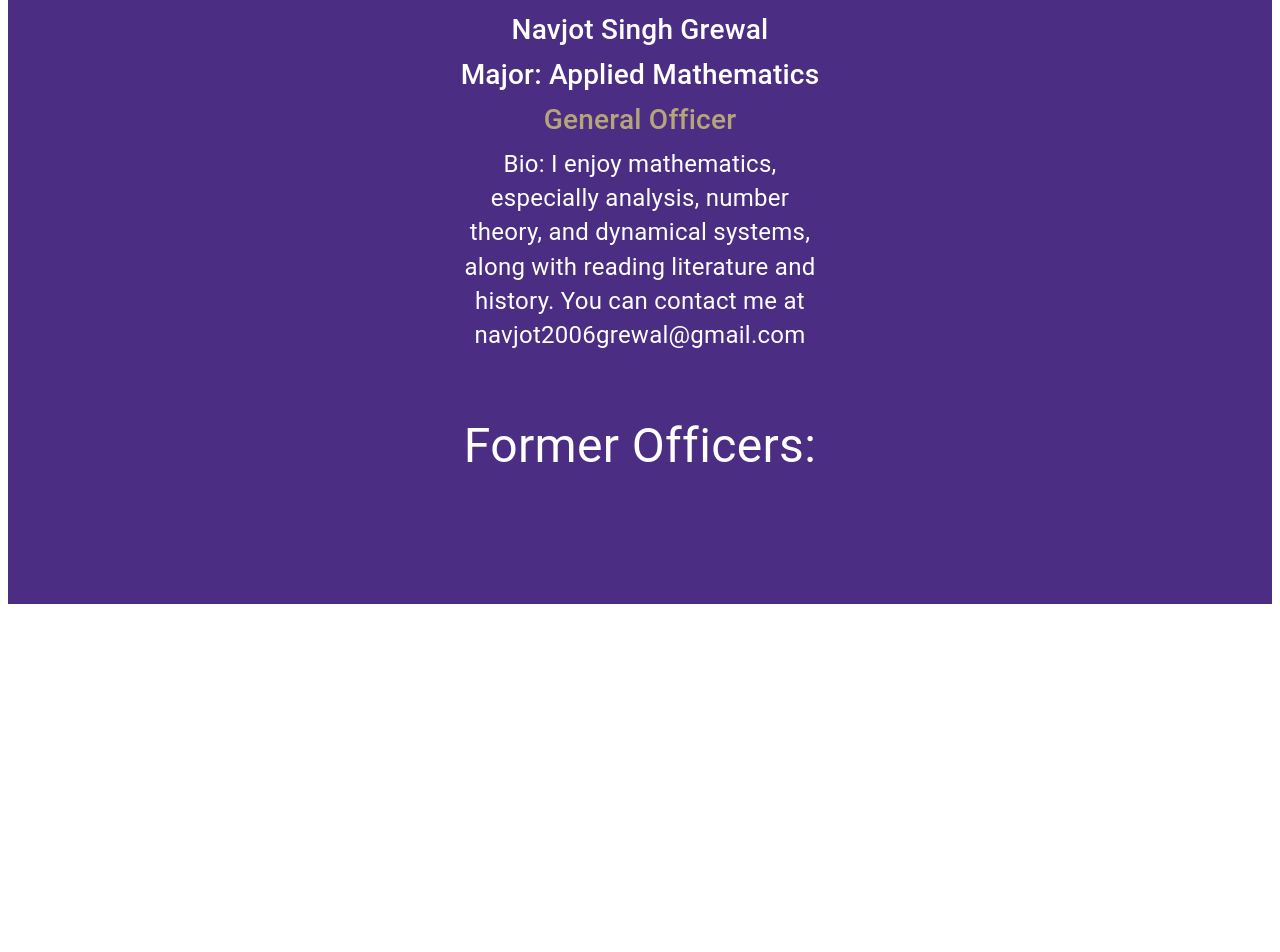
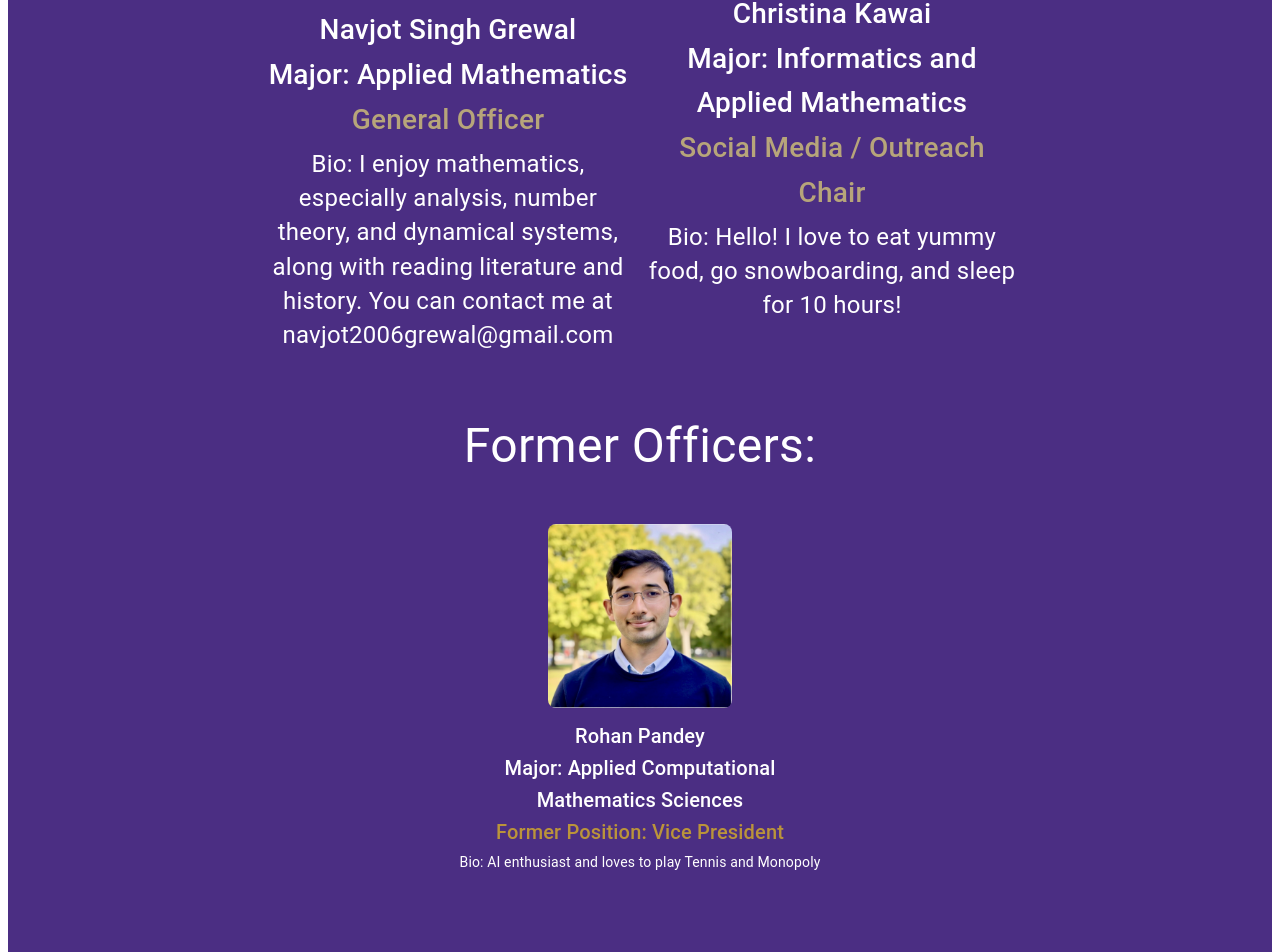
Before and after one commit to EnclaveGeneral/UW-Math-Club-Website, a React (Vite) app in the folder math-club-website/: page /officers in a window 1280 px wide. Shown: the part 2195-3147 px from the top of the page. Before the commit the page ends 2807 px from the top, so only its background shows below. Built offline with nearby package versions, Linux system fonts and the light colour scheme.

Commit message:
V0.1.7.0 More Officer Update

```diff
--- a/math-club-website/src/pages/OfficersPage.jsx
+++ b/math-club-website/src/pages/OfficersPage.jsx
@@ -8,6 +8,8 @@ import david_photo from "../assets/david_pic.jpg";
 import wren_photo from "../assets/wren_pic.jpeg";
 import kosuke_photo from "../assets/kosuke.jpg";
 import navjot_photo from "../assets/navjot.jpeg";
+import chrisina_photo from "../assets/christina.jpg";
+import rohan_photo from "../assets/rohan.png";
 
 // To adjust the list of current, active officers, please simply manage this array following the pre-defined format as demonstrated, the
 // website will reflect all changes, ensure that all picture or media assets are inside the /assets folder in the upper level directory
@@ -60,13 +62,24 @@ const current_officers = [
      bio: "I enjoy mathematics, especially analysis, number theory, and dynamical systems, along with reading literature and history. You can contact me at navjot2006grewal@gmail.com",
      photo: navjot_photo
     },
+    {name: "Christina Kawai",
+     position: "Social Media / Outreach Chair",
+     major: "Informatics and Applied Mathematics",
+     bio: "Hello! I love to eat yummy food, go snowboarding, and sleep for 10 hours!",
+     photo: chrisina_photo
+    }
 ]
 
 
 // If an officer has graduated / no longer active, please simply move them to the list of past-officers so that they will still be displayed
 // if deemed important, and delete their entry in the current_officers list
 const past_officers = [
-
+    {name: "Rohan Pandey",
+     position: "Vice President",
+     major: "Applied Computational Mathematics Sciences",
+     bio: "AI enthusiast and loves to play Tennis and Monopoly",
+     photo: rohan_photo
+    }
 ]
 
 export default function HomePage() {
```
Also changed, not shown: math-club-website/src/assets/rohan.png (added), 1 other file (tests, documents, lock files or other folders).
